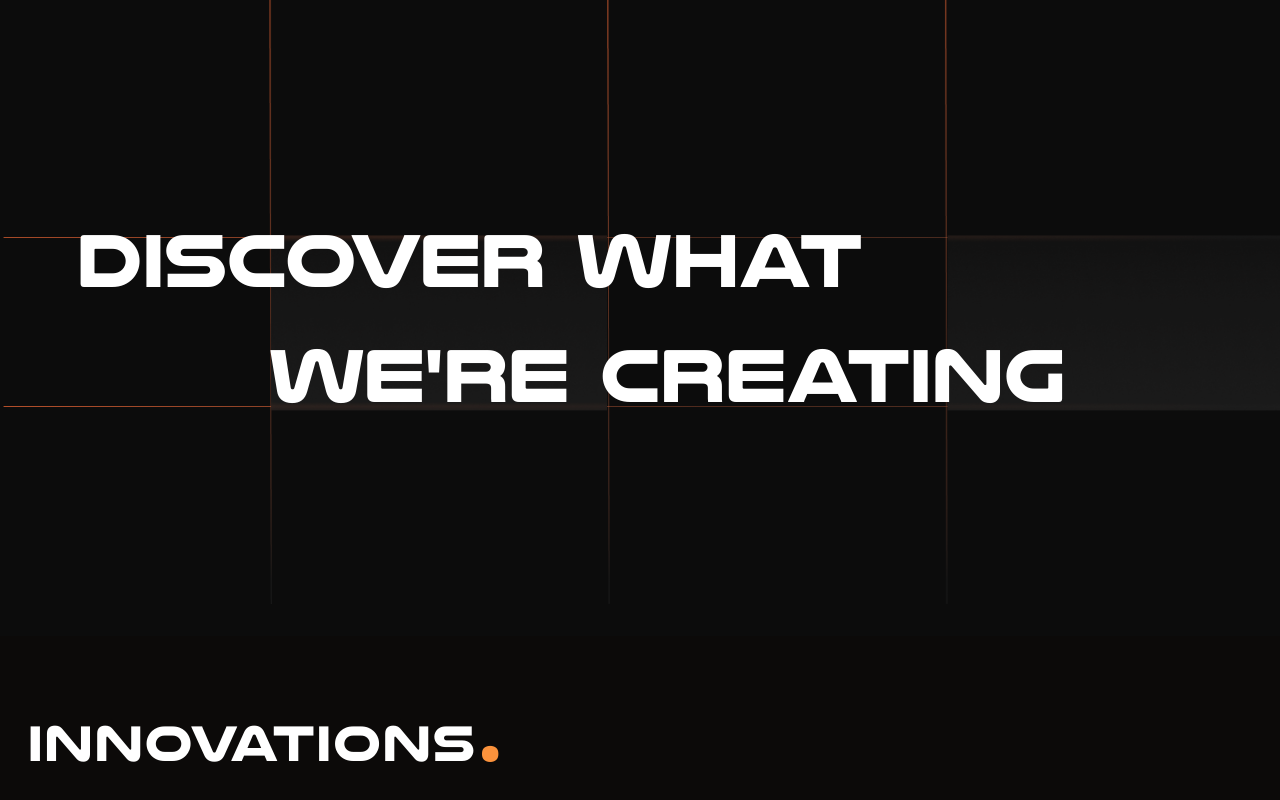
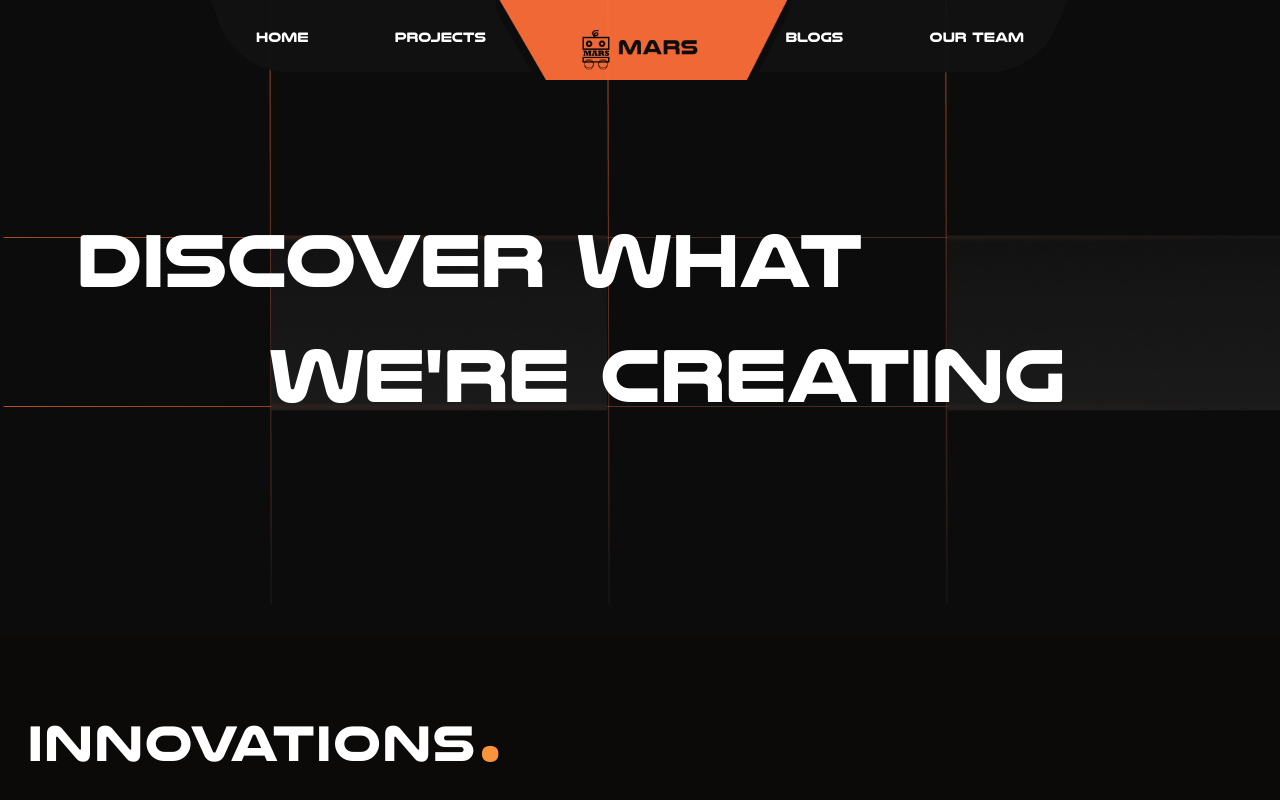
Before and after one commit to Aaryan-549/WDS, a React (Vite) app: page /projects in a window 1280 px wide. Shown: the top 800 px of the page. Built offline with nearby package versions, Linux system fonts and the light colour scheme.

Commit message:
added navbar to projects and blog

```diff
--- a/src/pages/Blog.jsx
+++ b/src/pages/Blog.jsx
@@ -3,11 +3,14 @@ import CategoryButton from "./blog/CategoryButton";
 import JoinCommunity from "./Components/JoinCommunity";
 import Content from "./blog/Content";
 import Header from "./Components/Header";
+import Nav from "./Components/Nav";
 
 const categories = ["Latest", "Mechanics", "Projects", "Technology"];
 
 function Blog() {
   return (
+    <>
+    <Nav />
     <main className="flex overflow-hidden flex-col pb-3 bg-stone-950">
       < Header line1="DIVE INTO THE" line2="LATEST INSIGHTS"/>
       <section className="flex flex-col items-start self-end w-full max-w-[1316px] max-md:max-w-full">
@@ -23,6 +26,7 @@ function Blog() {
       <Content />
       <JoinCommunity />
     </main>
+    </>
   );
 }
 
--- a/src/pages/Projects.jsx
+++ b/src/pages/Projects.jsx
@@ -3,10 +3,14 @@ import ImageGrid from "./projects/ImageGrid";
 import InnovationsSection from "./projects/InnovationsSection";
 import JoinCommunity from "./Components/JoinCommunity";
 import Header from "./Components/Header";
+import Nav from "./Components/Nav";
 
 function Projects() {
   return (
+    <>
+    <Nav />
       <div className="flex overflow-hidden flex-col bg-stone-950">
+
         <Header line1="DISCOVER WHAT" line2="WE'RE CREATING"/>
         <div className="flex flex-col items-start self-end w-full max-w-[1312px] max-md:max-w-full">
           <InnovationsSection />
@@ -15,6 +19,7 @@ function Projects() {
         <JoinCommunity />
 
       </div>
+      </>
   );
 }
 
```
